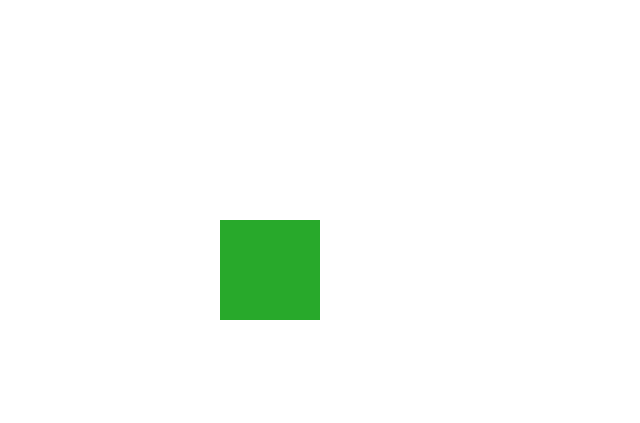
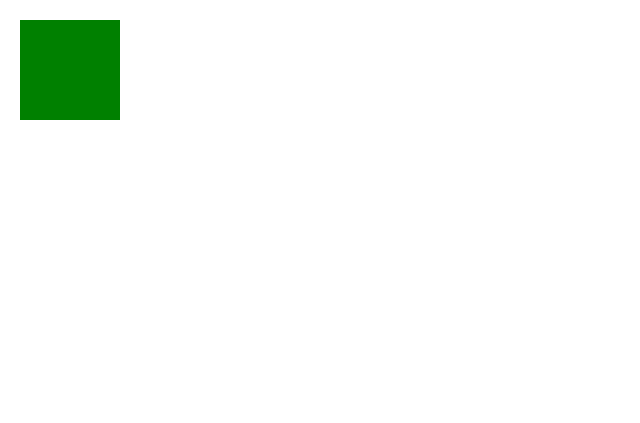
Before and after one commit to Reza-Golnari/Gsap, a website: page index.html in a window 1280 px wide. Shown: the whole page, without its empty margins (0-640 px from the left). Drawn offline with nearby package versions, Linux system fonts and the light colour scheme.

Commit message:
animations

```diff
--- a/index.html
+++ b/index.html
@@ -9,7 +9,7 @@
     <title>Document</title>
 </head>
 <body>
-    <canvas id="canvas"></canvas>
+    <div class="box"></div>
 
 <!-- scripts -->
     <script src="https://cdn.jsdelivr.net/npm/gsap@3.12.5/dist/gsap.min.js"></script>
--- a/src/js/main.js
+++ b/src/js/main.js
@@ -2,24 +2,51 @@
 // gsap.to('.box' , {duration: 2, x: "80vw", backgroundColor: "#333", border: "2px solid blue", rotate: 180, borderRadius: "20%"})
 // gsap.to('.box' , {duration: 3, x: ()=> window.innerWidth - 200, backgroundColor: "#333", repeat: 4, yoyo: true, border: "2px solid blue", rotate: 180, borderRadius: "20%" , ease: "bounce"})
 
-const canvas = document.querySelector("#canvas");
+// const canvas = document.querySelector("#canvas");
+//
+// canvas.width = window.innerWidth / 2;
+// canvas.height = window.innerHeight / 2;
+//
+// const ctx = canvas.getContext('2d');
+// ctx.fillStyle = '#28a92b';
+//
+// const position = {x: 0 , y: 0}
+//
+// function draw(){
+//     ctx.clearRect(0 , 0 , canvas.width , canvas.height);
+//     ctx.fillRect(position.x , position.y , 100 , 100);
+// }
+//
+// gsap.to(position , {
+//     x: 200,
+//     y: 200,
+//     duration: 5,
+//     onUpdate: draw
+// })
 
-canvas.width = window.innerWidth / 2;
-canvas.height = window.innerHeight / 2;
+// gsap.from(".box" , {x: 500, duration: 3})
+// gsap.fromTo(".box" , {x:-300,y:-200,duration: 3} , {x:500 ,y:100, rotation: 360,duration: 2})
+// gsap.set('.box', {x:500 , y:500,delay:2})
 
-const ctx = canvas.getContext('2d');
-ctx.fillStyle = '#28a92b';
+// gsap.to('.box', {
+//     x: 200,
+//     repeat: 4,
+//     duration: 2,
+//     yoyo: true,
+//     ease: "steps(20)",
+//     onComplete: ()=> console.log('hi')
+// }
+// )
 
-const position = {x: 0 , y: 0}
-
-function draw(){
-    ctx.clearRect(0 , 0 , canvas.width , canvas.height);
-    ctx.fillRect(position.x , position.y , 100 , 100);
-}
-
-gsap.to(position , {
-    x: 200,
-    y: 200,
-    duration: 5,
-    onUpdate: draw
-})
+// gsap.to('.box', {
+//     duration:2.5,
+//     ease: `rough({
+//     template:none.out,
+//     strength: 1,
+//     points:20,
+//     taper:none,
+//     randomize:true,
+//     clamp:false
+// })`,
+// y: 250
+// });
```
